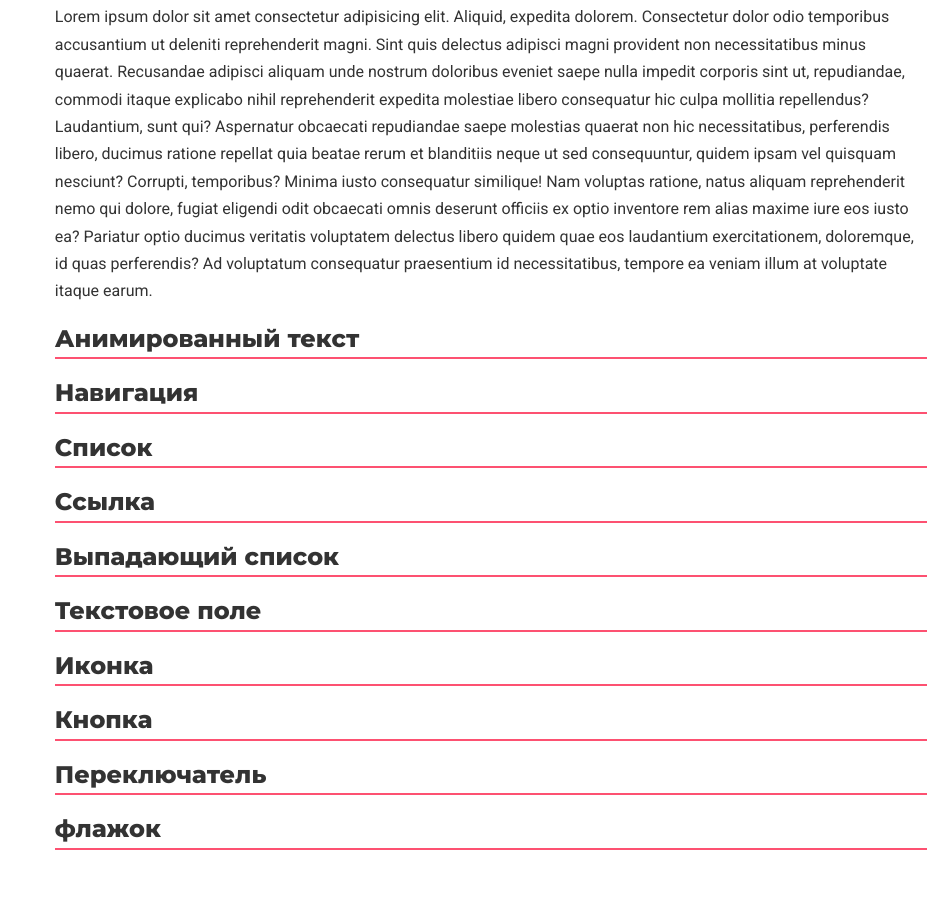
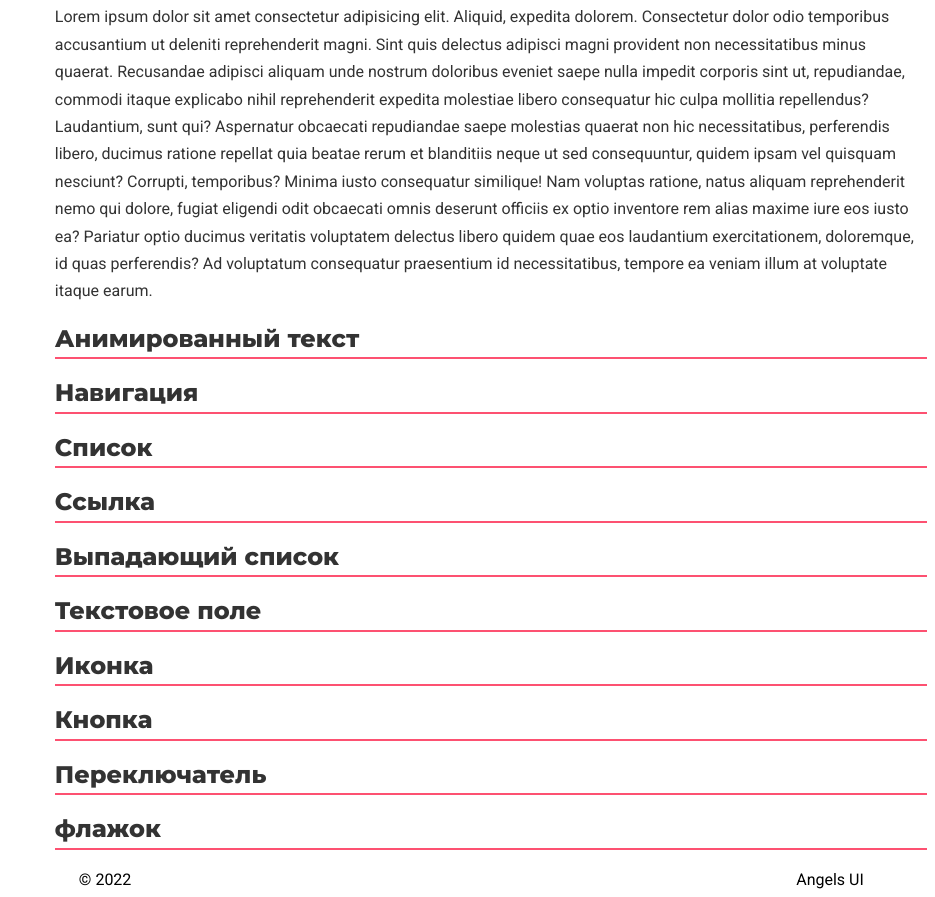
Before and after one commit to VikaYenokyan/AngelsUIkit, a plain HTML site: page index.html in a window 1280 px wide. Shown: the part 1554-2451 px from the top of the page, without its empty margins (345-1280 px from the left). Before the commit the page ends 2424 px from the top, so only its background shows below. Drawn offline with Linux system fonts and the light colour scheme.

Commit message:
feat(frame): add footer

```diff
--- a/index.html
+++ b/index.html
@@ -117,5 +117,11 @@
             </section>
         </div>
     </div>
+    <footer class="footer">
+        <section>
+        <div class="footer-left">© 2022</div>
+        <div class="footer-right">Angels UI</div>
+    </section>
+    </footer>
 </body>
 </html>
--- a/style.css
+++ b/style.css
@@ -102,3 +102,15 @@
     color: #333;
     margin-bottom: 1em;
 }
+.footer{
+    overflow: hidden;
+    margin: 0 5%;
+}
+.footer-left {
+    float: left;
+    width: 48%;
+}
+.footer-right {
+    margin-left: 52%;
+    text-align: right;
+}
```
